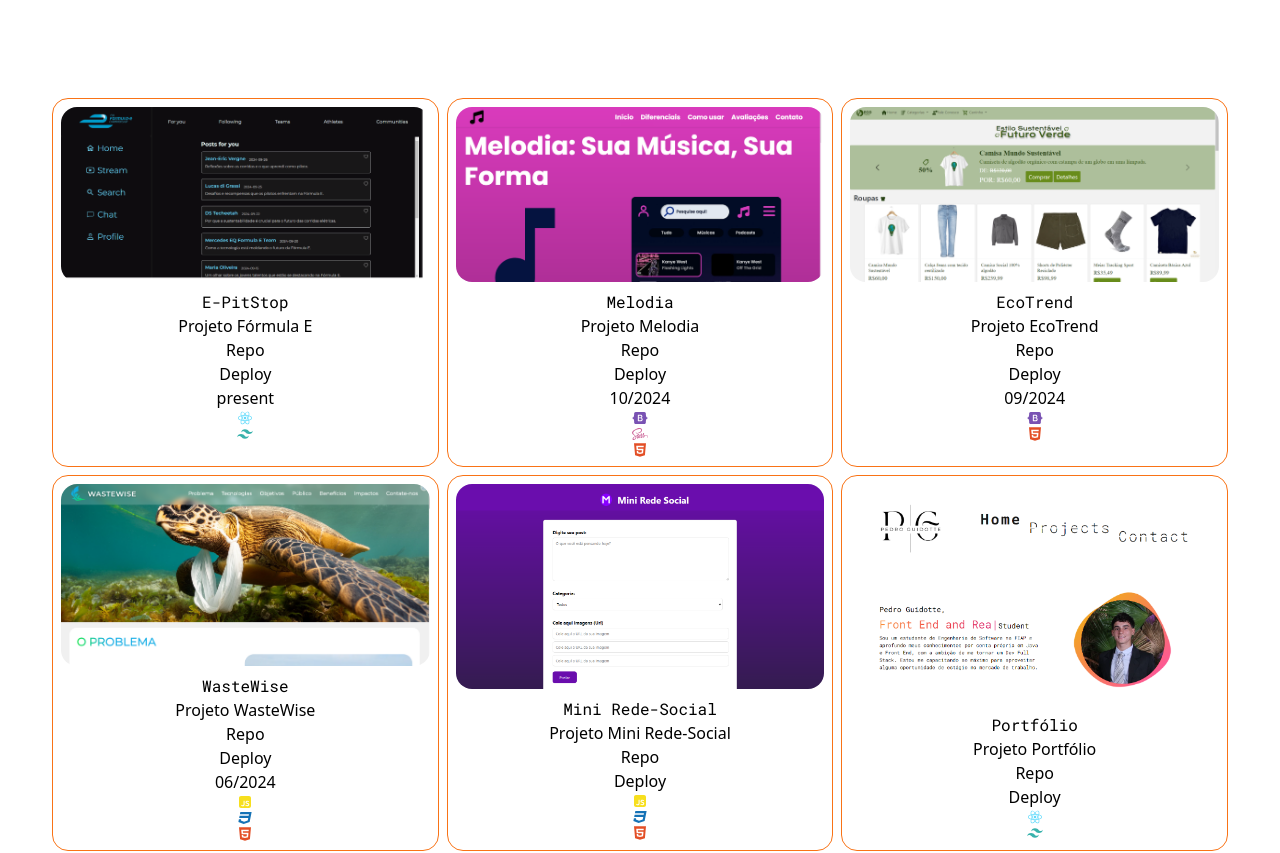
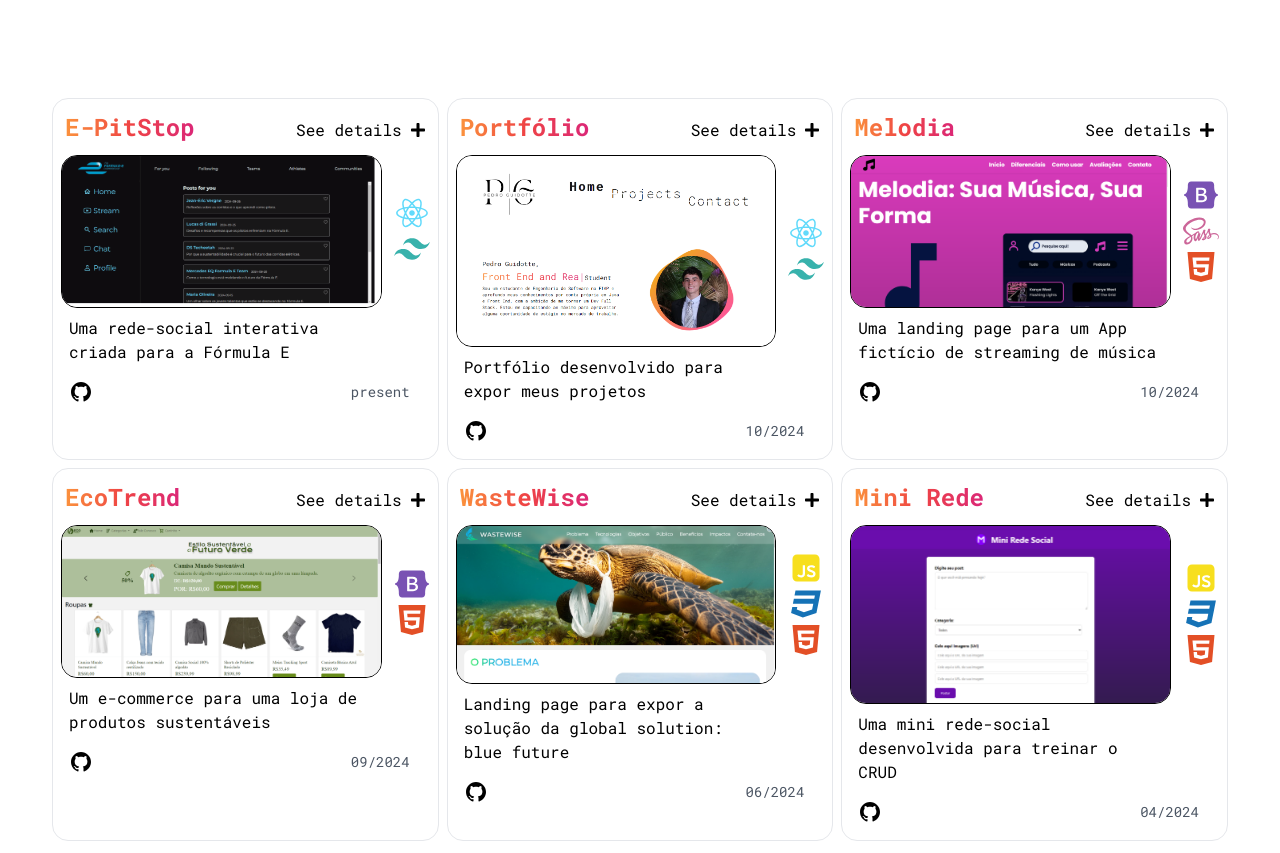
Before and after one commit to peguidotte/portfolio_pedro, a React (Vite) app: page /projects in a window 1280 px wide. Shown: the part 252-1105 px from the top of the page. Built offline with nearby package versions, Linux system fonts and the light colour scheme.

Commit message:
Projetos estilizados
Porém ainda terão atualizações, visto que não gostei

```diff
--- a/src/components/Card/Cards.jsx
+++ b/src/components/Card/Cards.jsx
@@ -1,16 +1,24 @@
 import PropTypes from "prop-types";
+import { RiGithubFill } from "react-icons/ri";
+import { FaPlus } from "react-icons/fa";
+import "./Cards.css";
 
-function Cards({ name, description, image, repo, deploy, date, tools }) {
+function Cards({ name, image, description, repo, deploy, date, tools }) {
   return (
-    <li className="flex flex-col items-center p-2 border border-orange-500 rounded-2xl">
-      <img src={image} alt={name} className="rounded-2xl"/>
-      <h1 className="mt-2 text-[8px] sm:text-base font-principal">
+    <li className="flex flex-col p-2 border rounded-2xl font-principal">
+      <div className="flex justify-between items-baseline p-1">
+        <h1 className="mb-2 font-extrabold text-2xl bg-gradient-to-r from-orange-400 via-red-500 to-pink-600 bg-clip-text text-transparent">
           {name}
         </h1>
-      <p>{description}</p>
-      <a href={repo}>Repo</a>
-      <a href={deploy}>Deploy</a>
-      <span>{date}</span>
+        <button className="flex items-center gap-2">
+          See details <FaPlus />{" "}
+        </button>
+      </div>
+      <div className="flex items-center gap-3">
+        <a href={deploy} target="_blank">
+          <img src={image} alt={name} className="rounded-2xl border border-black" />
+        </a>
+        <div className="flex flex-col text-4xl ">
           {tools.map((tool, index) => {
             if (tool.icon) {
               const Icon = tool.icon;
@@ -18,14 +26,25 @@ function Cards({ name, description, image, repo, deploy, date, tools }) {
             }
             return null;
           })}
+        </div>
+      </div>
+      <div className="p-2 flex flex-col gap-4">
+        <p className="max-w-[85%]">{description}</p>
+        <div className="flex items-center justify-between mr-3">
+          <a href={repo} className="flex gap-2 items-center">
+            <RiGithubFill className="text-2xl" />
+          </a>
+          <span className="text-gray-600 text-sm">{date}</span>
+        </div>
+      </div>
     </li>
   );
 }
 
 Cards.propTypes = {
   name: PropTypes.string.isRequired,
+  image: PropTypes.string.isRequired,
   description: PropTypes.string.isRequired,
-  image: PropTypes.string.isRequired,
   repo: PropTypes.string.isRequired,
   deploy: PropTypes.string.isRequired,
   date: PropTypes.string.isRequired,
--- a/src/pages/Projects.jsx
+++ b/src/pages/Projects.jsx
@@ -16,15 +16,13 @@ import PortfolioImage from "../assets/Portfolio.png";
 
 import { FaSass } from "react-icons/fa";
 import Cards from "../components/Card/Cards.jsx";
-import AliceCarousel from "react-alice-carousel";
-import "react-alice-carousel/lib/alice-carousel.css";
 
 
 function Projects() {
   const projectsData = [
     {
       name: "E-PitStop",
-      description: "Projeto Fórmula E",
+      description: "Uma rede-social interativa criada para a Fórmula E",
       image: EpitStopImage,
       repo: "https://github.com/peguidotte/E-PitStop__React",
       deploy: "https://e-pit-stop.vercel.app/",
@@ -35,8 +33,20 @@ function Projects() {
       ],
     },
     {
+      name: "Portfólio",
+      description: "Portfólio desenvolvido para expor meus projetos",
+      image: PortfolioImage,
+      repo: "https://github.com/peguidotte/portfolio_pedro",
+      deploy: "",
+      date: "10/2024",
+      tools: [
+        { icon: RiReactjsFill, color: "#61DAFB" },
+        { icon: RiTailwindCssFill, color: "#38B2AC" },
+      ],
+    },
+    {
       name: "Melodia",
-      description: "Projeto Melodia",
+      description: "Uma landing page para um App fictício de streaming de música",
       image: MelodiaImage,
       repo: "https://github.com/peguidotte/Melodia",
       deploy: "https://melodia-bay.vercel.app/",
@@ -49,7 +59,7 @@ function Projects() {
     },
     {
       name: "EcoTrend",
-      description: "Projeto EcoTrend",
+      description: "Um e-commerce para uma loja de produtos sustentáveis",
       image: EcoTrendImage,
       repo: "https://github.com/peguidotte/EcoTrend",
       deploy: "https://eco-trend-lac.vercel.app/",
@@ -62,7 +72,7 @@ function Projects() {
     },
     {
       name: "WasteWise",
-      description: "Projeto WasteWise",
+      description: "Landing page para expor a solução da global solution: blue future",
       image: WasteWiseImage,
       repo: "https://github.com/peguidotte/WasteWise",
       deploy: "https://waste-wise-ibmn.vercel.app/",
@@ -74,28 +84,16 @@ function Projects() {
       ],
     },
     {
-      name: "Mini Rede-Social",
-      description: "Projeto Mini Rede-Social",
+      name: "Mini Rede",
+      description: "Uma mini rede-social desenvolvida para treinar o CRUD",
       image: MiniRedeSocialImage,
       repo: "https://github.com/peguidotte/Mini-Rede-Social",
       deploy: "https://peguidotte.github.io/Mini-Rede-Social/",
-      data: "04/2024",
+      date: "04/2024",
       tools: [
         { icon: RiJavascriptFill, color: "#F7DF1E" },
         { icon: RiCss3Fill, color: "#1572B6" },
         { icon: RiHtml5Fill, color: "#E34F26" },
-      ],
-    },
-    {
-      name: "Portfólio",
-      description: "Projeto Portfólio",
-      image: PortfolioImage,
-      repo: "https://github.com/peguidotte/portfolio_pedro",
-      deploy: "",
-      data: "10/2024",
-      tools: [
-        { icon: RiReactjsFill, color: "#61DAFB" },
-        { icon: RiTailwindCssFill, color: "#38B2AC" },
       ],
     },
   ];
```
Also changed, not shown: src/components/Card/Cards.css (added). Lines whose indentation alone changed are shown as unchanged.
